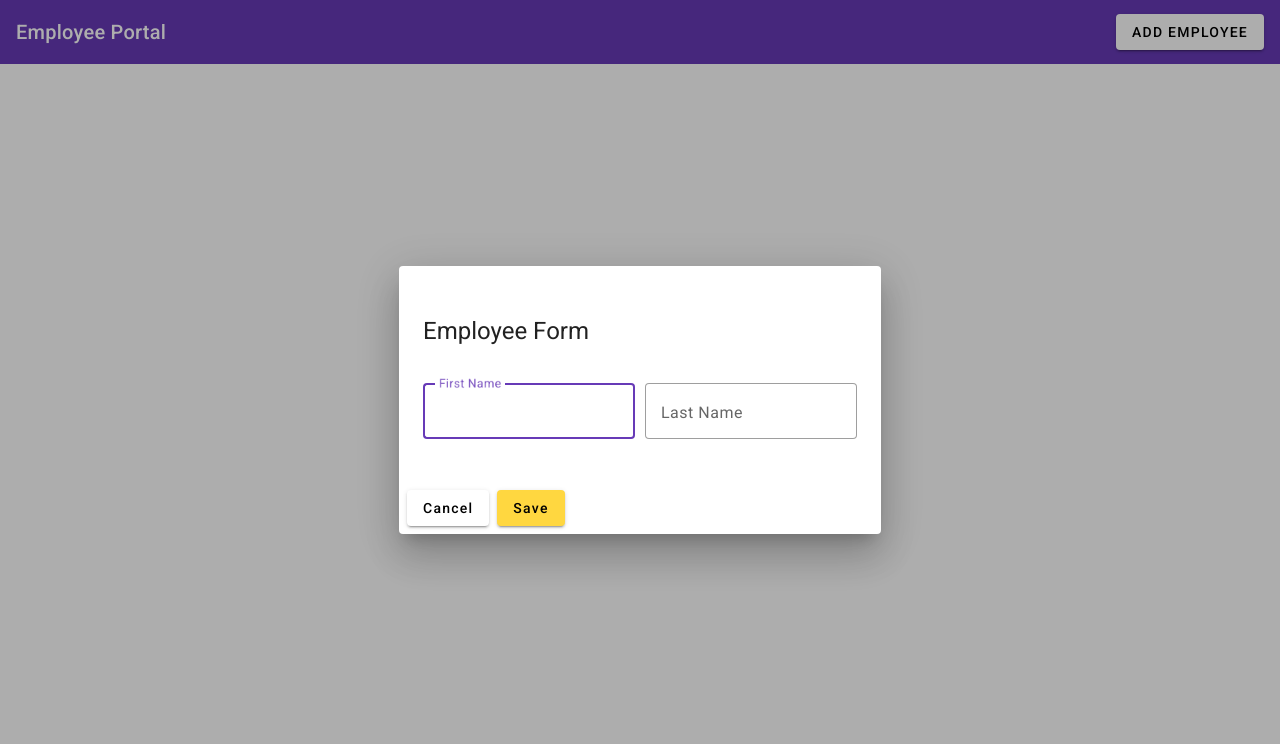
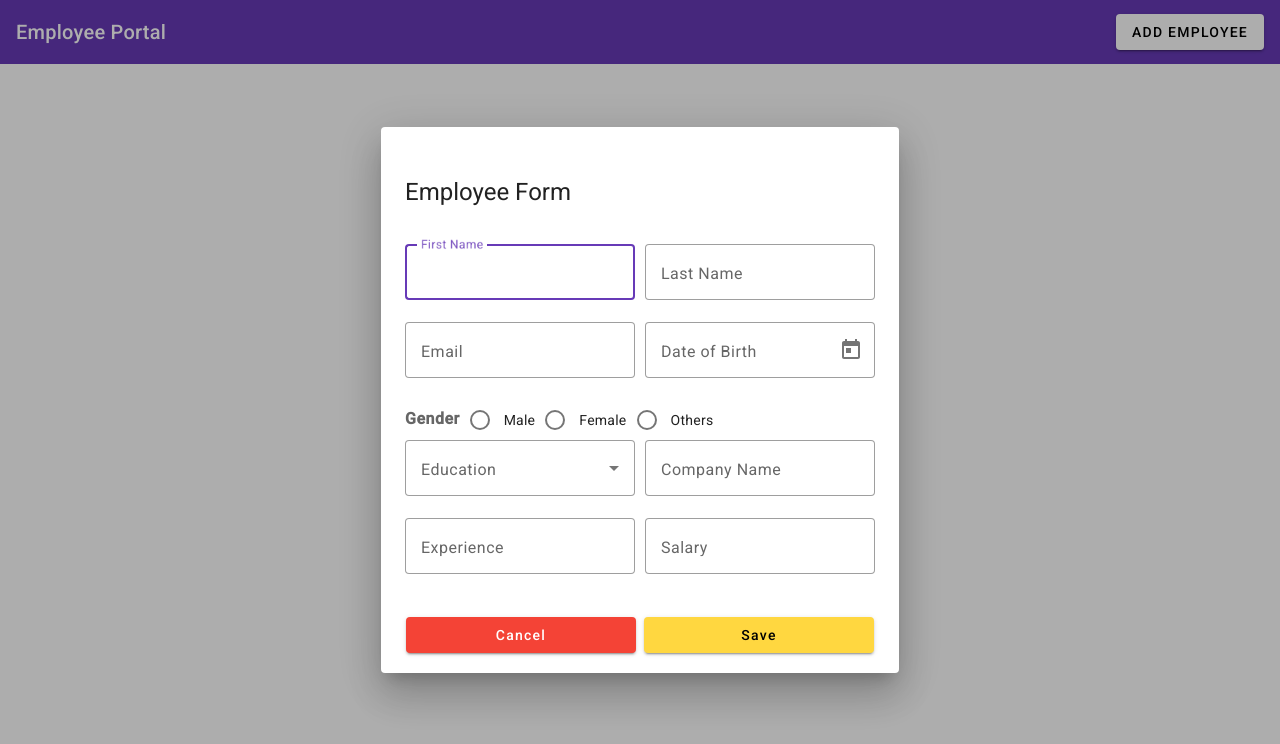
Before and after one commit to Zafe123/Angular-CRUD, an Angular app: page / in a window 1280 px wide. Both pictures are taken after a click on the button "ADD EMPLOYEE". Shown: the top 744 px of the page. Built offline with nearby package versions, Linux system fonts and the light colour scheme.

Commit message:
1.5 Commit

```diff
--- a/src/app/emp-add-edit/emp-add-edit.component.html
+++ b/src/app/emp-add-edit/emp-add-edit.component.html
@@ -12,9 +12,54 @@
             <input matInput placeholder="Ex. Doe">
         </mat-form-field>
     </div>
+    <div class="row">
+        <mat-form-field appearance="outline">
+            <mat-label>Email</mat-label>
+            <input matInput type="email" placeholder="Ex. johndoe@gmail.com">
+        </mat-form-field>
+        <mat-form-field appearance="outline">
+            <mat-label>Date of Birth</mat-label>
+            <input matInput [matDatepicker]="picker">
+            <mat-datepicker-toggle matIconSuffix [for]="picker"></mat-datepicker-toggle>
+            <mat-datepicker #picker></mat-datepicker>
+        </mat-form-field>
+    </div>
+    <div class="row">
+        <mat-radio-group aria-label="Select an option">
+            <mat-label><b>Gender</b></mat-label>
+            <mat-radio-button value="male">Male</mat-radio-button>
+            <mat-radio-button value="female">Female</mat-radio-button>
+            <mat-radio-button value="others">Others</mat-radio-button>
+        </mat-radio-group>
+    </div>
+
+    <div class="row">
+        <mat-form-field appearance="outline">
+            <mat-label>Education</mat-label>
+            <mat-select>
+                <mat-option *ngFor="let val of education" [value]="val">{{val}}
+                </mat-option>
+            </mat-select>
+        </mat-form-field>
+        <mat-form-field appearance="outline">
+            <mat-label>Company Name</mat-label>
+            <input matInput placeholder="Ex. Google">
+        </mat-form-field>
+    </div>
+    <div class="row">
+        <mat-form-field appearance="outline">
+            <mat-label>Experience</mat-label>
+            <input matInput placeholder="Ex. 4 years">
+        </mat-form-field>
+        <mat-form-field appearance="outline">
+            <mat-label>Salary</mat-label>
+            <input type="number" matInput placeholder="Ex. 20,000php">
+        </mat-form-field>
+
+    </div>
 </div>
-<div mat-dialog-actions>
-    <button mat-raised-button>Cancel</button>
+<div mat-dialog-actions class="action">
+    <button mat-raised-button color="warn">Cancel</button>
     <button mat-raised-button color="accent">Save</button>
 
 </div>
--- a/src/app/emp-add-edit/emp-add-edit.component.scss
+++ b/src/app/emp-add-edit/emp-add-edit.component.scss
@@ -5,4 +5,16 @@
 .row {
     display: flex;
     gap: 10px;
+
+    mat-form-field {
+        width: 100%;
+    }
 }
+
+.action {
+    padding: 0px 25px 20px;
+
+    button {
+        flex: 1;
+    }
+}
--- a/src/app/emp-add-edit/emp-add-edit.component.ts
+++ b/src/app/emp-add-edit/emp-add-edit.component.ts
@@ -1,4 +1,5 @@
 import { Component } from '@angular/core';
+import { FormBuilder, FormGroup } from '@angular/forms';
 
 @Component({
   selector: 'app-emp-add-edit',
@@ -7,4 +8,29 @@ import { Component } from '@angular/core';
 })
 export class EmpAddEditComponent {
 
+  education: string[] = [
+    'High-school',
+    'Vocational',
+    'College Graduate',
+    'Masterals',
+    'Docotorate',
+  ]
+
+  empForm: FormGroup;
+
+  constructor(private _fb: FormBuilder) {
+    this.empForm = this._fb.group({
+      firstName: '',
+      lasttName: '',
+      email: '',
+      dob: '',
+      gender: '',
+      education: '',
+      company: '',
+      experience: '',
+      package: '',
+
+    })
+  }
+
 }
--- a/src/index.html
+++ b/src/index.html
@@ -1,8 +1,9 @@
 <!doctype html>
 <html lang="en">
+
 <head>
   <meta charset="utf-8">
-  <title>MyApp</title>
+  <title>Employee Portal</title>
   <base href="/">
   <meta name="viewport" content="width=device-width, initial-scale=1">
   <link rel="icon" type="image/x-icon" href="favicon.ico">
@@ -10,7 +11,9 @@
   <link href="https://fonts.googleapis.com/css2?family=Roboto:wght@300;400;500&display=swap" rel="stylesheet">
   <link href="https://fonts.googleapis.com/icon?family=Material+Icons" rel="stylesheet">
 </head>
+
 <body class="mat-typography">
   <app-root></app-root>
 </body>
+
 </html>
```
Also changed, not shown: src/app/app.module.ts (+14 -1 lines).
